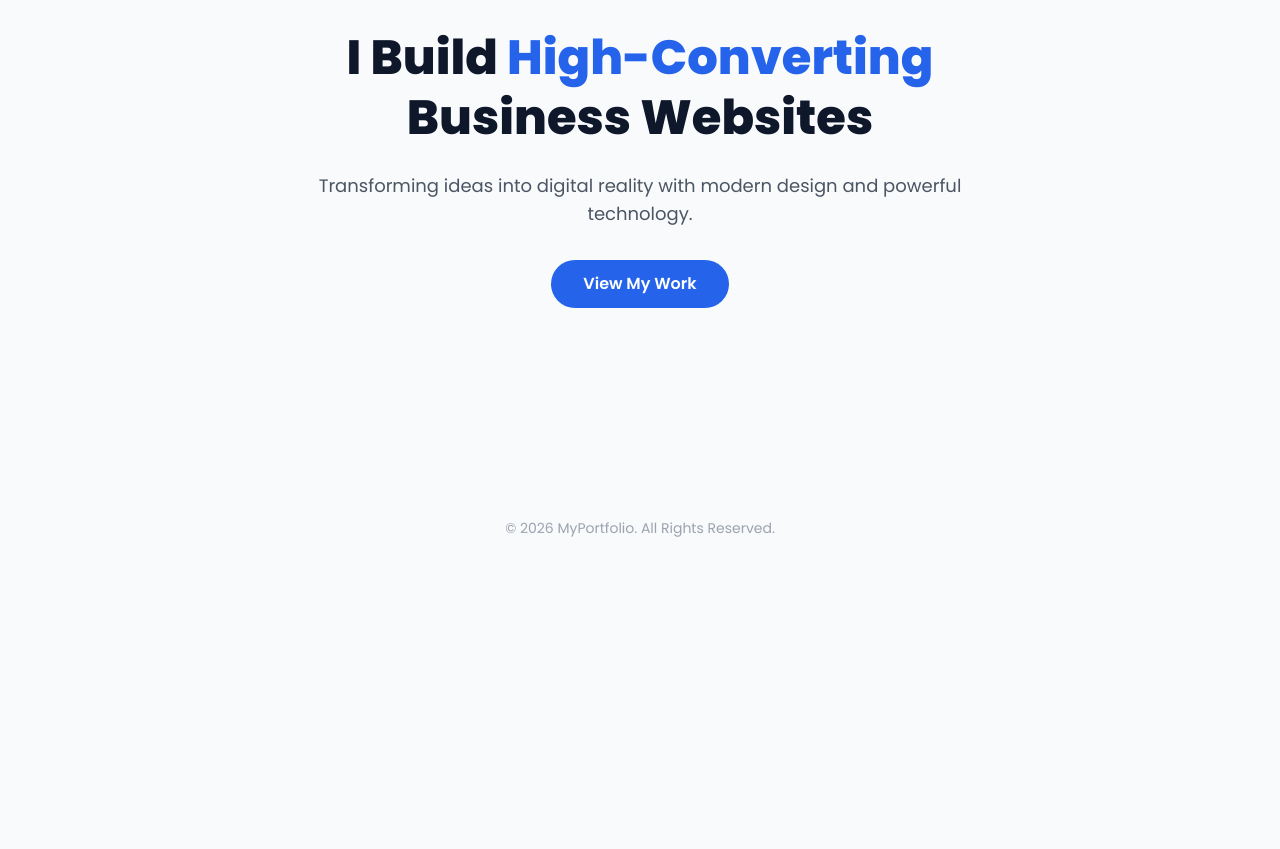
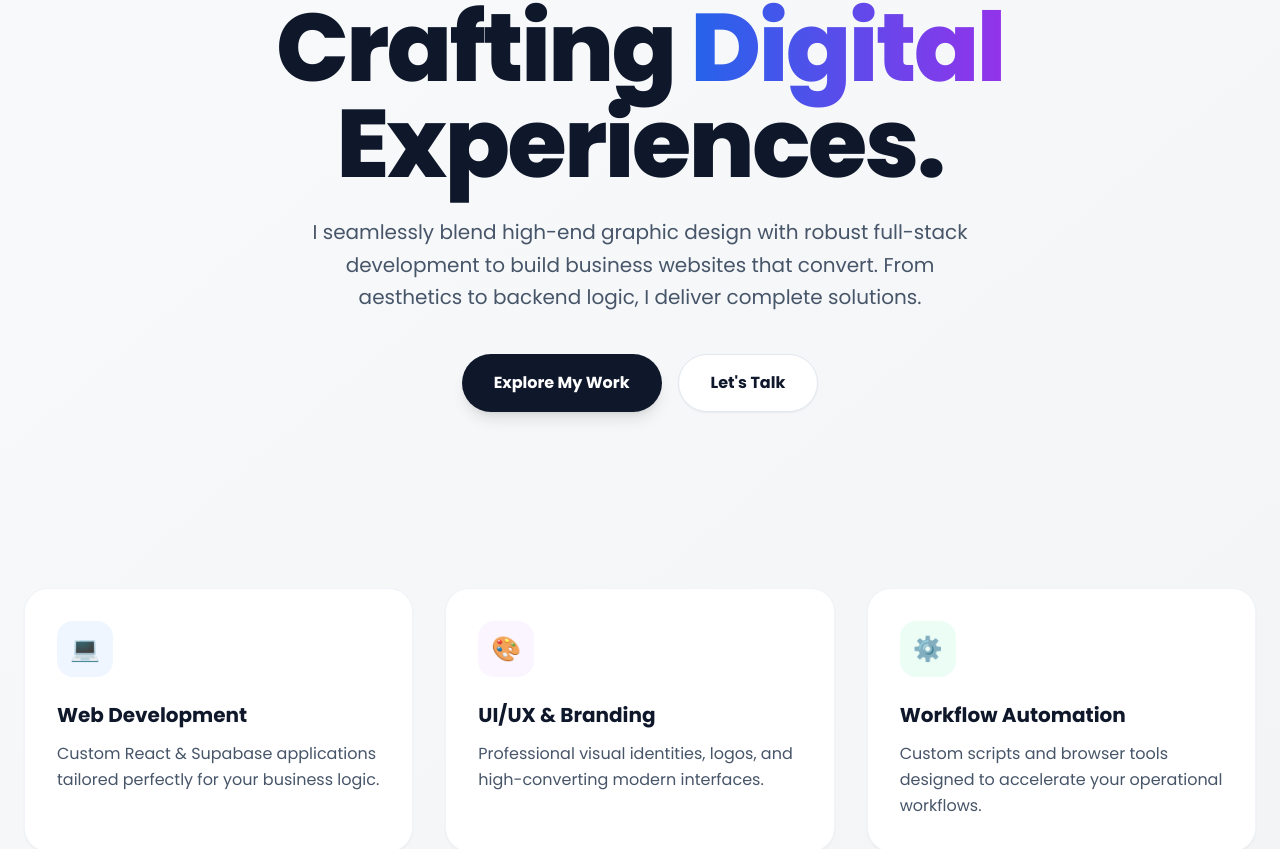
Before and after one commit to mrraihan021006-glitch/Mr-Portfolio-Website, a React (Vite) app: page / in a window 1280 px wide. Shown: the part 223-1072 px from the top of the page. Before the commit the page ends 865 px from the top, so only its background shows below. Built offline with nearby package versions, Linux system fonts and the light colour scheme.

Commit message:
Revamp Home page layout and content

```diff
--- a/src/pages/Home.tsx
+++ b/src/pages/Home.tsx
@@ -4,35 +4,56 @@ export default function Home() {
   const navigate = useNavigate();
 
   return (
-    <div className="flex flex-col min-h-[90vh]">
+    <div className="min-h-screen bg-gradient-to-br from-slate-50 to-gray-100">
+
       {/* Hero Section */}
-      <div className="flex-grow flex items-center justify-center text-center px-4">
-        <div>
-          <h1 className="text-5xl font-extrabold mb-6 leading-tight">
-            I Build <span className="text-blue-600">High-Converting</span> <br /> Business Websites
-          </h1>
-          <p className="text-lg text-gray-600 mb-8 max-w-2xl mx-auto">
-            Transforming ideas into digital reality with modern design and powerful technology.
-          </p>
+      <div className="max-w-7xl mx-auto px-6 py-24 flex flex-col items-center justify-center text-center">
+        <div className="inline-block mb-6 px-5 py-2 rounded-full border border-blue-200 bg-blue-50 text-blue-600 text-sm font-semibold tracking-wide shadow-sm">
+          🚀 Available for new projects
+        </div>
+        <h1 className="text-6xl md:text-8xl font-black text-slate-900 mb-6 tracking-tight">
+          Crafting <span className="text-transparent bg-clip-text bg-gradient-to-r from-blue-600 to-purple-600">Digital</span> <br /> Experiences.
+        </h1>
+        <p className="text-xl text-slate-600 mb-10 max-w-2xl leading-relaxed">
+          I seamlessly blend high-end graphic design with robust full-stack development to build business websites that convert. From aesthetics to backend logic, I deliver complete solutions.
+        </p>
+        <div className="flex gap-4">
           <button
             onClick={() => navigate('/portfolio')}
-            className="bg-blue-600 text-white px-8 py-3 rounded-full font-semibold hover:bg-blue-700 transition"
+            className="bg-slate-900 text-white px-8 py-4 rounded-full font-bold hover:bg-slate-800 transition shadow-lg hover:shadow-xl transform hover:-translate-y-1"
           >
-            View My Work
+            Explore My Work
+          </button>
+          <button
+            onClick={() => navigate('/contact')}
+            className="bg-white text-slate-900 border border-slate-200 px-8 py-4 rounded-full font-bold hover:bg-slate-50 transition shadow-sm hover:shadow-md"
+          >
+            Let's Talk
           </button>
         </div>
       </div>
 
-      {/* Hidden Admin Trigger (Double Click on Footer) */}
-      <footer className="py-6 text-center text-gray-400 text-sm">
-        <span
-          onDoubleClick={() => navigate('/admin/login')}
-          className="cursor-default select-none"
-          title="Double click me"
-        >
-          © 2026 MyPortfolio. All Rights Reserved.
-        </span>
-      </footer>
+      {/* Services Preview Grid */}
+      <div className="max-w-7xl mx-auto px-6 py-20 grid md:grid-cols-3 gap-8">
+        <div className="bg-white p-8 rounded-3xl shadow-sm border border-slate-100 hover:shadow-md transition group">
+          <div className="w-14 h-14 bg-blue-50 text-blue-600 rounded-2xl flex items-center justify-center mb-6 text-2xl group-hover:scale-110 transition-transform">💻</div>
+          <h3 className="text-xl font-bold mb-3 text-slate-900">Web Development</h3>
+          <p className="text-slate-600 leading-relaxed">Custom React & Supabase applications tailored perfectly for your business logic.</p>
+        </div>
+
+        <div className="bg-white p-8 rounded-3xl shadow-sm border border-slate-100 hover:shadow-md transition group">
+          <div className="w-14 h-14 bg-purple-50 text-purple-600 rounded-2xl flex items-center justify-center mb-6 text-2xl group-hover:scale-110 transition-transform">🎨</div>
+          <h3 className="text-xl font-bold mb-3 text-slate-900">UI/UX & Branding</h3>
+          <p className="text-slate-600 leading-relaxed">Professional visual identities, logos, and high-converting modern interfaces.</p>
+        </div>
+
+        <div className="bg-white p-8 rounded-3xl shadow-sm border border-slate-100 hover:shadow-md transition group">
+          <div className="w-14 h-14 bg-emerald-50 text-emerald-600 rounded-2xl flex items-center justify-center mb-6 text-2xl group-hover:scale-110 transition-transform">⚙️</div>
+          <h3 className="text-xl font-bold mb-3 text-slate-900">Workflow Automation</h3>
+          <p className="text-slate-600 leading-relaxed">Custom scripts and browser tools designed to accelerate your operational workflows.</p>
+        </div>
+      </div>
+
     </div>
   );
 }
```
